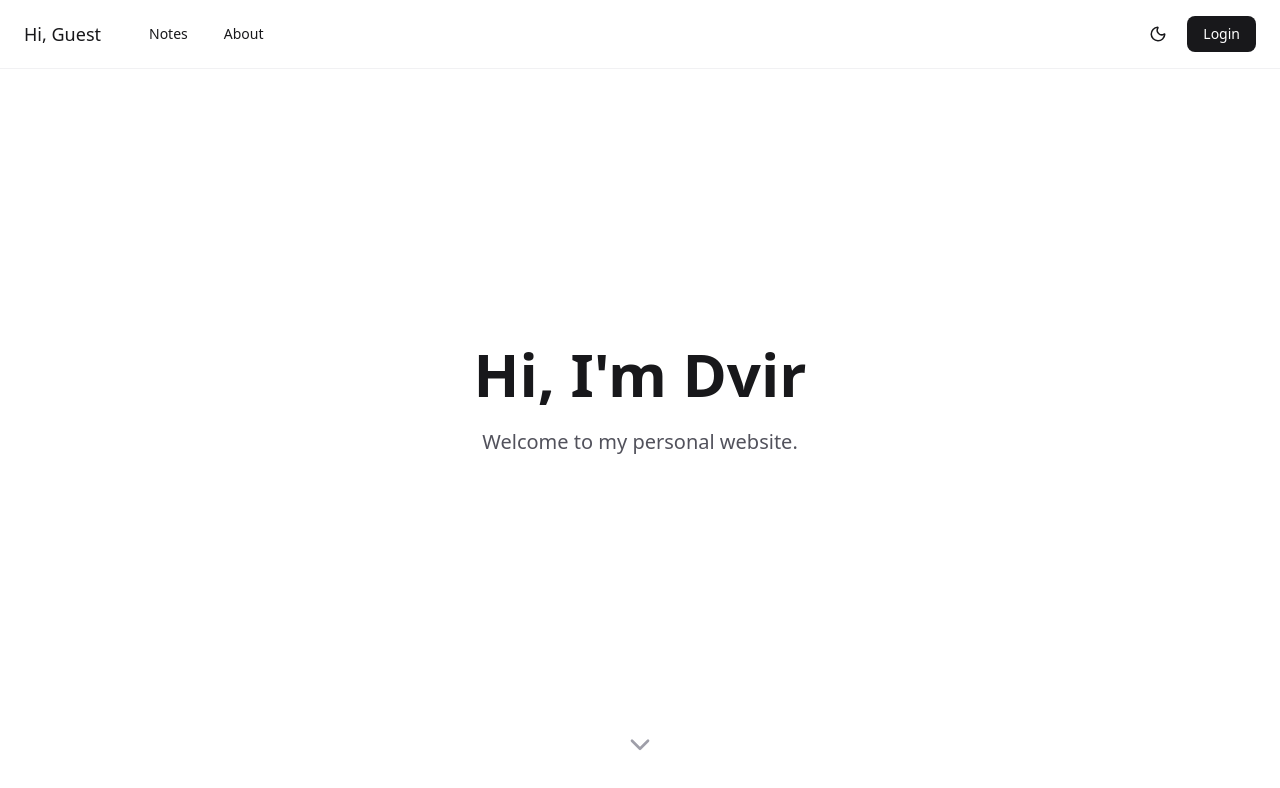
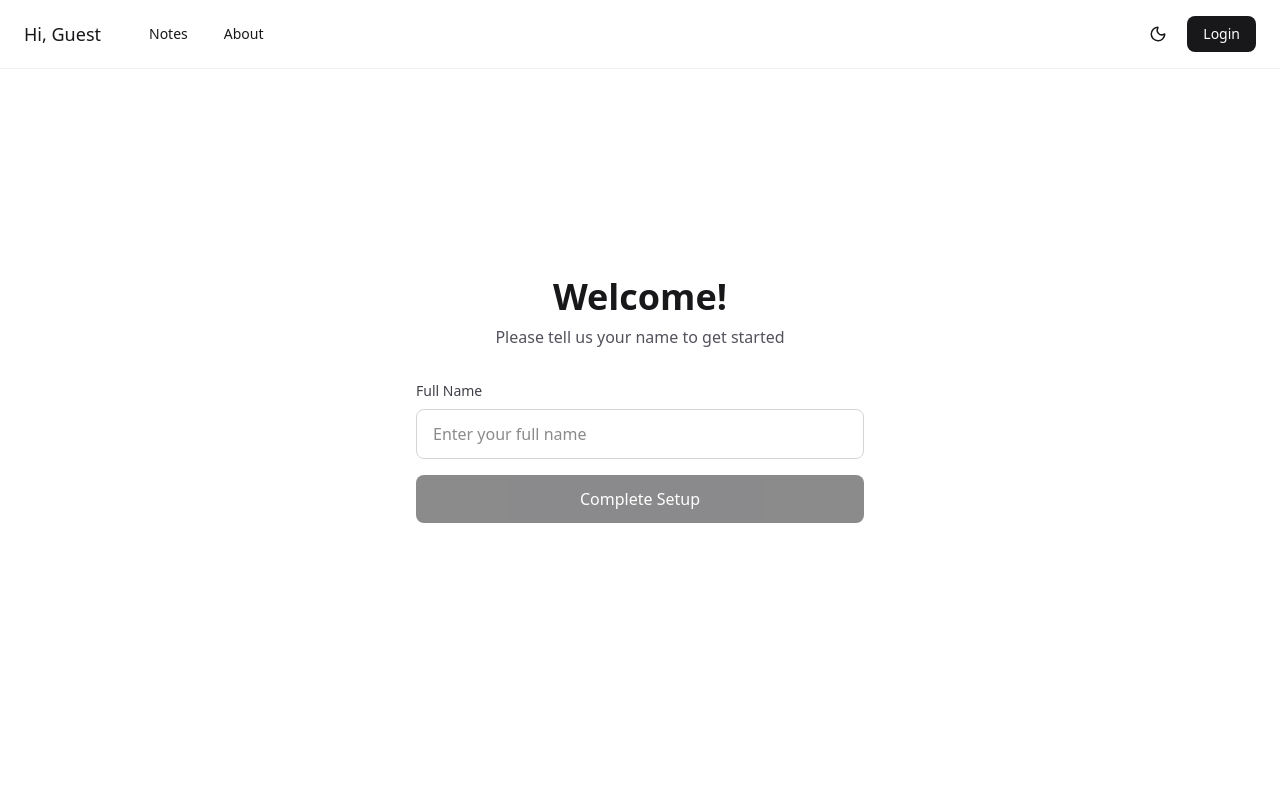
Before and after one commit to dvirzg/com, a React (Vite) app: page /profile-setup in a window 1280 px wide. Before the commit this address led to /. Shown: the top 788 px of the page. Built offline with nearby package versions, Linux system fonts and the light colour scheme; no server answers; the database is empty.

Commit message:
fetch name

```diff
--- a/src/App.jsx
+++ b/src/App.jsx
@@ -1,16 +1,9 @@
-import { BrowserRouter, Routes, Route } from 'react-router-dom'
+import { BrowserRouter } from 'react-router-dom'
 import { AuthProvider } from './contexts/AuthContext'
 import { ThemeProvider } from './contexts/ThemeContext'
 import { NotesProvider } from './contexts/NotesContext'
 import Navbar from './components/Navbar'
-import Home from './pages/Home'
-import About from './pages/About'
-import Notes from './pages/Notes'
-import Note from './pages/Note'
-import Login from './pages/Login'
-import Editor from './pages/Editor'
-import Sublinks from './pages/Sublinks'
-import SublinkRedirect from './pages/SublinkRedirect'
+import AppRouter from './components/AppRouter'
 
 function App() {
   return (
@@ -20,16 +13,7 @@ function App() {
           <BrowserRouter>
             <div className="min-h-screen bg-white dark:bg-zinc-950 text-zinc-900 dark:text-zinc-100 transition-colors">
               <Navbar />
-              <Routes>
-                <Route path="/" element={<Home />} />
-                <Route path="/about" element={<About />} />
-                <Route path="/notes" element={<Notes />} />
-                <Route path="/notes/:id" element={<Note />} />
-                <Route path="/login" element={<Login />} />
-                <Route path="/editor" element={<Editor />} />
-                <Route path="/sublinks" element={<Sublinks />} />
-                <Route path="/:slug" element={<SublinkRedirect />} />
-              </Routes>
+              <AppRouter />
             </div>
           </BrowserRouter>
         </NotesProvider>
--- /dev/null
+++ b/src/components/AppRouter.jsx
@@ -0,0 +1,46 @@
+import { Routes, Route } from 'react-router-dom'
+import { useAuth } from '../contexts/AuthContext'
+import Home from '../pages/Home'
+import About from '../pages/About'
+import Notes from '../pages/Notes'
+import Note from '../pages/Note'
+import Login from '../pages/Login'
+import ProfileSetup from '../pages/ProfileSetup'
+import Editor from '../pages/Editor'
+import Sublinks from '../pages/Sublinks'
+import SublinkRedirect from '../pages/SublinkRedirect'
+
+const AppRouter = () => {
+  const { user, loading, isProfileComplete } = useAuth()
+
+  // Show loading while checking auth status
+  if (loading) {
+    return (
+      <div className="min-h-screen flex items-center justify-center bg-white dark:bg-zinc-950">
+        <div className="text-zinc-600 dark:text-zinc-400">Loading...</div>
+      </div>
+    )
+  }
+
+  // If user is logged in but profile is not complete, show profile setup
+  if (user && !isProfileComplete()) {
+    return <ProfileSetup />
+  }
+
+  // Otherwise, show the normal routes
+  return (
+    <Routes>
+      <Route path="/" element={<Home />} />
+      <Route path="/about" element={<About />} />
+      <Route path="/login" element={<Login />} />
+      <Route path="/profile-setup" element={<ProfileSetup />} />
+      <Route path="/notes" element={<Notes />} />
+      <Route path="/notes/:id" element={<Note />} />
+      <Route path="/editor" element={<Editor />} />
+      <Route path="/sublinks" element={<Sublinks />} />
+      <Route path="/:slug" element={<SublinkRedirect />} />
+    </Routes>
+  )
+}
+
+export default AppRouter
--- a/src/components/Navbar.jsx
+++ b/src/components/Navbar.jsx
@@ -5,7 +5,7 @@ import { useAuth } from '../contexts/AuthContext'
 import { useTheme } from '../contexts/ThemeContext'
 
 const Navbar = () => {
-  const { user, signOut, isAdmin } = useAuth()
+  const { user, signOut, isAdmin, getFirstName } = useAuth()
   const { isDark, toggleTheme } = useTheme()
   const location = useLocation()
 
@@ -28,7 +28,7 @@ const Navbar = () => {
             to="/"
             className="text-lg font-medium hover:opacity-70 transition-opacity"
           >
-            Hi, {user ? user.user_metadata?.name || 'Guest' : 'Guest'}
+            Hi, {getFirstName()}
           </Link>
 
           <div className="flex gap-1 relative">
--- a/src/contexts/AuthContext.jsx
+++ b/src/contexts/AuthContext.jsx
@@ -30,8 +30,17 @@ export const AuthProvider = ({ children }) => {
     return user?.user_metadata?.is_admin === true
   }
 
+  const isProfileComplete = () => {
+    return user?.user_metadata?.profile_complete === true
+  }
+
+  const getFirstName = () => {
+    if (!user) return 'Guest'
+    return user.user_metadata?.name || user.user_metadata?.full_name?.split(' ')[0] || 'Guest'
+  }
+
   return (
-    <AuthContext.Provider value={{ user, loading, signOut, isAdmin }}>
+    <AuthContext.Provider value={{ user, loading, signOut, isAdmin, isProfileComplete, getFirstName }}>
       {children}
     </AuthContext.Provider>
   )
--- /dev/null
+++ b/src/pages/ProfileSetup.jsx
@@ -0,0 +1,99 @@
+import { useState } from 'react'
+import { motion } from 'framer-motion'
+import { supabase } from '../lib/supabase'
+import { useAuth } from '../contexts/AuthContext'
+
+const ProfileSetup = () => {
+  const [fullName, setFullName] = useState('')
+  const [loading, setLoading] = useState(false)
+  const [error, setError] = useState('')
+  const { user } = useAuth()
+
+  const handleSubmit = async (e) => {
+    e.preventDefault()
+    if (!fullName.trim()) {
+      setError('Please enter your full name')
+      return
+    }
+
+    setLoading(true)
+    setError('')
+
+    try {
+      // Update user metadata with full name
+      const { error: updateError } = await supabase.auth.updateUser({
+        data: {
+          full_name: fullName.trim(),
+          name: fullName.trim().split(' ')[0], // Store first name separately
+          profile_complete: true
+        }
+      })
+
+      if (updateError) {
+        setError(updateError.message)
+      } else {
+        // Refresh the page to update the auth context
+        window.location.reload()
+      }
+    } catch (err) {
+      setError('An unexpected error occurred')
+    } finally {
+      setLoading(false)
+    }
+  }
+
+  return (
+    <div className="min-h-screen flex items-center justify-center px-6 bg-white dark:bg-zinc-950 transition-colors">
+      <motion.div
+        initial={{ opacity: 0, y: 20 }}
+        animate={{ opacity: 1, y: 0 }}
+        transition={{ duration: 0.6 }}
+        className="w-full max-w-md"
+      >
+        <h1 className="text-4xl font-bold mb-2 text-center text-zinc-900 dark:text-zinc-100">
+          Welcome!
+        </h1>
+        <p className="text-center text-zinc-600 dark:text-zinc-400 mb-8">
+          Please tell us your name to get started
+        </p>
+
+        <form onSubmit={handleSubmit} className="space-y-4">
+          <div>
+            <label
+              htmlFor="fullName"
+              className="block text-sm font-medium mb-2 text-zinc-700 dark:text-zinc-300"
+            >
+              Full Name
+            </label>
+            <input
+              id="fullName"
+              type="text"
+              value={fullName}
+              onChange={(e) => setFullName(e.target.value)}
+              required
+              className="w-full px-4 py-3 rounded-lg border border-zinc-300 dark:border-zinc-700 bg-white dark:bg-zinc-900 focus:ring-2 focus:ring-zinc-900 dark:focus:ring-zinc-100 outline-none transition-all"
+              placeholder="Enter your full name"
+              disabled={loading}
+            />
+          </div>
+
+          {error && (
+            <div className="text-red-500 text-sm text-center">
+              {error}
+            </div>
+          )}
+
+          <button
+            type="submit"
+            disabled={loading || !fullName.trim()}
+            className="w-full px-4 py-3 font-medium bg-zinc-900 dark:bg-white text-white dark:text-zinc-900 hover:opacity-80 rounded-lg transition-opacity disabled:opacity-50"
+          >
+            {loading ? 'Setting up...' : 'Complete Setup'}
+          </button>
+        </form>
+      </motion.div>
+    </div>
+  )
+}
+
+export default ProfileSetup
```
